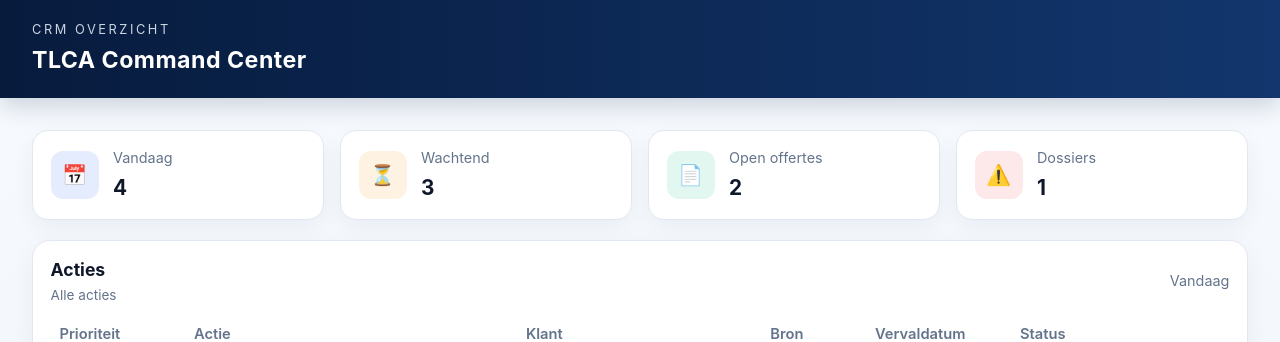
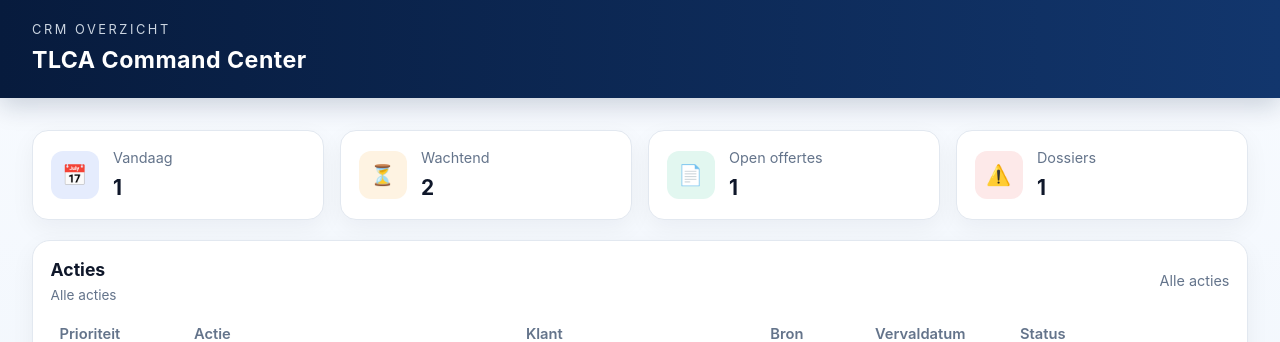
Before and after one commit to TLCA1982/TLCA-Command-Center, a React (Vite) app in the folder frontend/: page / in a window 1280 px wide. Shown: the top 342 px of the page. Built offline with nearby package versions, Linux system fonts and the light colour scheme.

Commit message:
Dashboard filters toegevoegd en tellers gecorrigeerd

```diff
--- a/frontend/src/components/ActionTable.tsx
+++ b/frontend/src/components/ActionTable.tsx
@@ -7,7 +7,16 @@ type ActionTableProps = {
 }
 
 const ActionTable = ({ actions, activeFilter }: ActionTableProps) => {
-  const subtitle = activeFilter === 'all' ? 'Alle acties' : activeFilter === 'today' ? 'Vandaag' : activeFilter === 'waiting' ? 'In behandeling' : activeFilter === 'offers' ? 'Offertes' : 'Dossiers'
+  const subtitle =
+    activeFilter === 'all'
+      ? 'Alle acties'
+      : activeFilter === 'today'
+        ? 'Vandaag'
+        : activeFilter === 'waiting'
+          ? 'Wachtend'
+          : activeFilter === 'offers'
+            ? 'Open offertes'
+            : 'Dossiers'
 
   return (
     <div className="table-card">
@@ -16,7 +25,7 @@ const ActionTable = ({ actions, activeFilter }: ActionTableProps) => {
           <h2>Acties</h2>
           <p className="table-card__subtitle">{subtitle}</p>
         </div>
-        <span>Vandaag</span>
+        <span>{subtitle}</span>
       </div>
       <div className="table-wrapper">
         <table>
--- a/frontend/src/components/DashboardCards.tsx
+++ b/frontend/src/components/DashboardCards.tsx
@@ -25,7 +25,7 @@ const DashboardCards = ({ cards, activeFilter, onSelectFilter }: DashboardCardsP
           icon={card.icon}
           accent={card.accent}
           isActive={activeFilter === card.filter}
-          onClick={() => onSelectFilter(card.filter)}
+          onClick={() => onSelectFilter(activeFilter === card.filter ? 'all' : card.filter)}
         />
       ))}
     </section>
--- a/frontend/src/pages/Dashboard.tsx
+++ b/frontend/src/pages/Dashboard.tsx
@@ -4,12 +4,36 @@ import DashboardCards from '../components/DashboardCards'
 import ActionTable from '../components/ActionTable'
 import { sampleData } from '../data/sampleData'
 
+const matchesFilter = (action: (typeof sampleData.actions)[number], filter: string) => {
+  switch (filter) {
+    case 'today':
+      return action.group === 'today'
+    case 'waiting':
+      return action.status === 'Wacht op klant' || action.status === 'Wacht op leverancier'
+    case 'offers':
+      return action.group === 'offers'
+    case 'urgent':
+      return action.group === 'urgent'
+    default:
+      return true
+  }
+}
+
 const Dashboard = () => {
   const [activeFilter, setActiveFilter] = useState<string>('all')
 
+  const summaryCards = useMemo(
+    () =>
+      sampleData.summaryCards.map((card) => ({
+        ...card,
+        value: String(sampleData.actions.filter((action) => matchesFilter(action, card.filter)).length),
+      })),
+    [],
+  )
+
   const visibleActions = useMemo(() => {
     if (activeFilter === 'all') return sampleData.actions
-    return sampleData.actions.filter((action) => action.group === activeFilter)
+    return sampleData.actions.filter((action) => matchesFilter(action, activeFilter))
   }, [activeFilter])
 
   return (
@@ -17,7 +41,11 @@ const Dashboard = () => {
       <Header eyebrow="CRM overzicht" title="TLCA Command Center" />
 
       <main className="content">
-        <DashboardCards cards={sampleData.summaryCards} activeFilter={activeFilter} onSelectFilter={setActiveFilter} />
+        <DashboardCards
+          cards={summaryCards}
+          activeFilter={activeFilter}
+          onSelectFilter={(filter) => setActiveFilter((current) => (current === filter ? 'all' : filter))}
+        />
         <ActionTable actions={visibleActions} activeFilter={activeFilter} />
       </main>
     </div>
```
